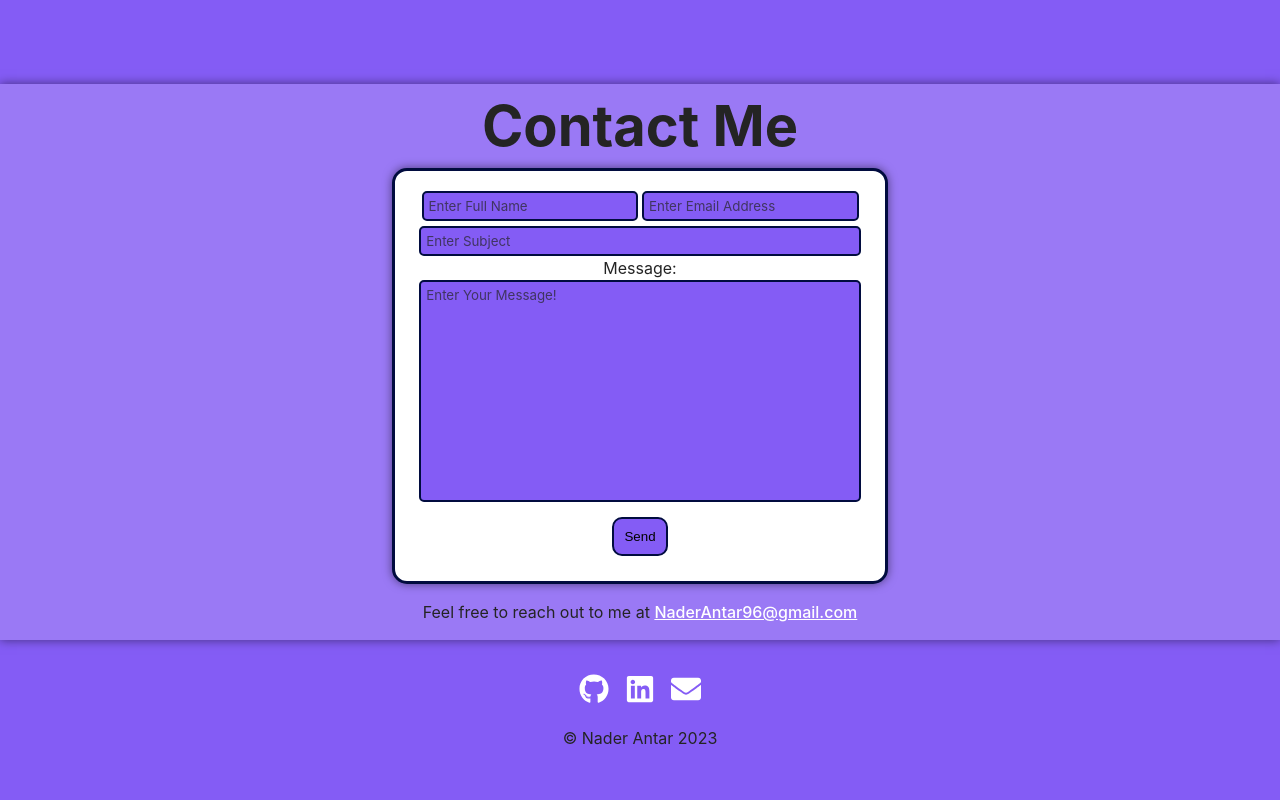
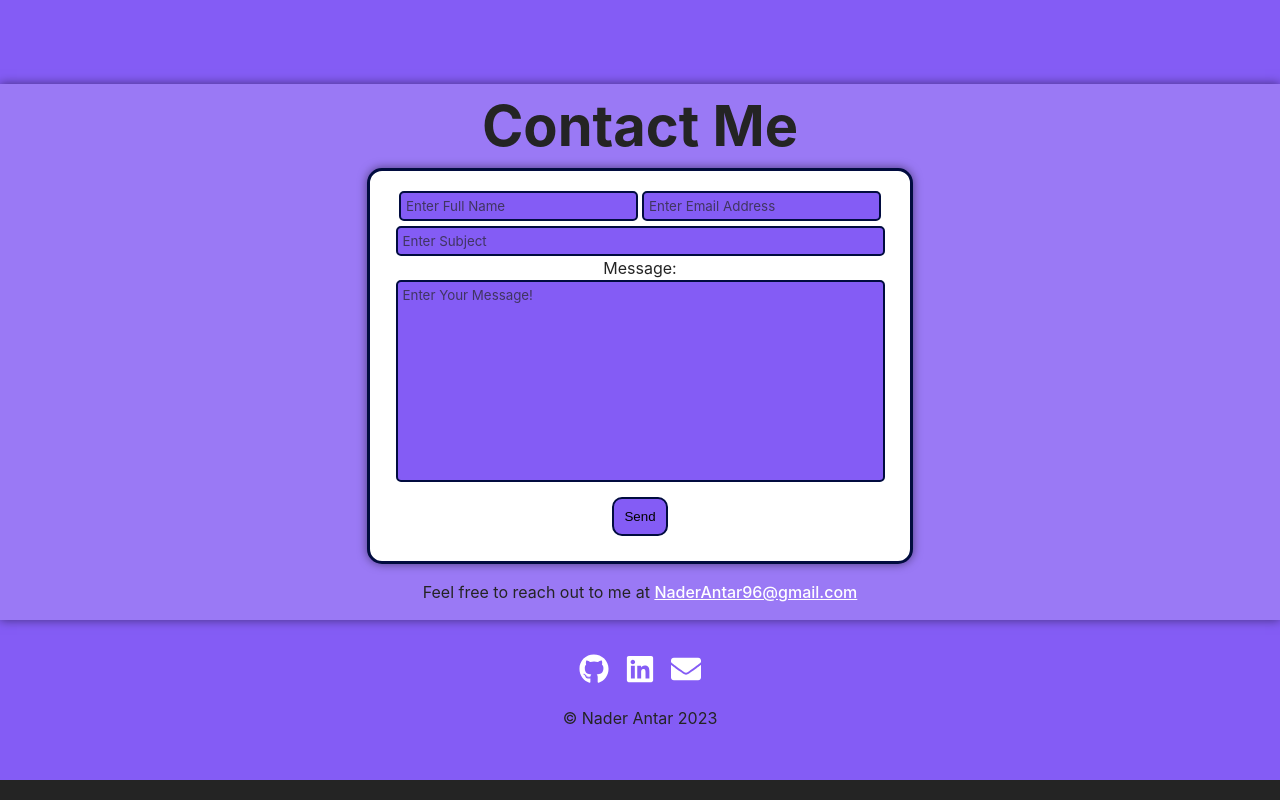
Before and after one commit to nadocodes/nader-antar, a React (Vite) app: page / in a window 1280 px wide. Shown: the part 2193-2993 px from the top of the page. Built offline with nearby package versions, Linux system fonts and the light colour scheme.

Commit message:
further updates in contact form styling

```diff
--- a/src/components/Contact/Contact.css
+++ b/src/components/Contact/Contact.css
@@ -10,8 +10,8 @@
     flex-direction: column;
     justify-content: space-between;
     align-items: center;
-    height: 370px;
-    width: 450px;
+    height: 350px;
+    width: 500px;
     margin: auto;
     padding: 20px;
     background-color: var(--secondary-bg-color);
--- a/src/components/Contact/Contact.tsx
+++ b/src/components/Contact/Contact.tsx
@@ -39,6 +39,7 @@ function Contact() {
     };
     if (!email || !message) {
       setSentError(true);
+      setIsLoading(false);
       return;
     } else {
       send(
```
